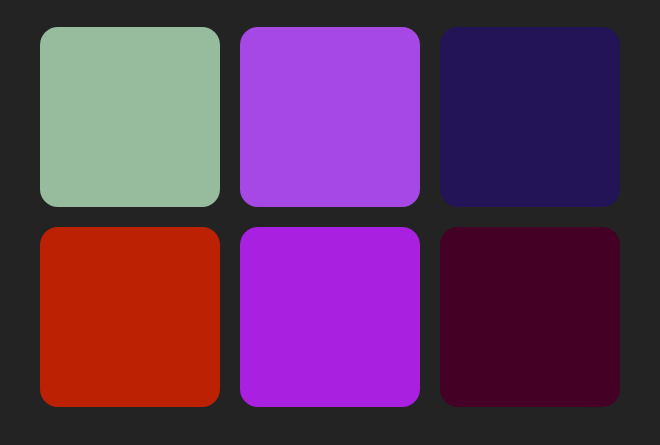
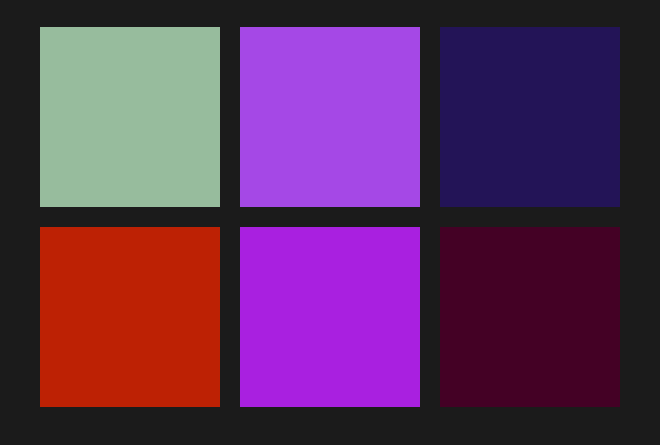
Before and after one commit to MatildaBjorken/colorGame, a plain HTML site: page index.html in a window 1280 px wide. Shown: the part 265-710 px from the top of the page, 310-970 px from the left. Drawn offline with Linux system fonts and the light colour scheme.

Commit message:
change style

```diff
--- a/style.css
+++ b/style.css
@@ -1,5 +1,5 @@
 body {
-    background-color: #232323;
+    background-color: #1b1b1b;
     margin: 0;
     font-family: sans-serif;
     font-weight: normal;
@@ -13,7 +13,6 @@ body {
     padding-bottom: 30%;
     float: left;
     margin: 1.66%;
-    border-radius: 10%;
     transition: background 0.7s;
     -webkit-transition: background 0.7s;
     -moz-transition: background 0.7s;
```
